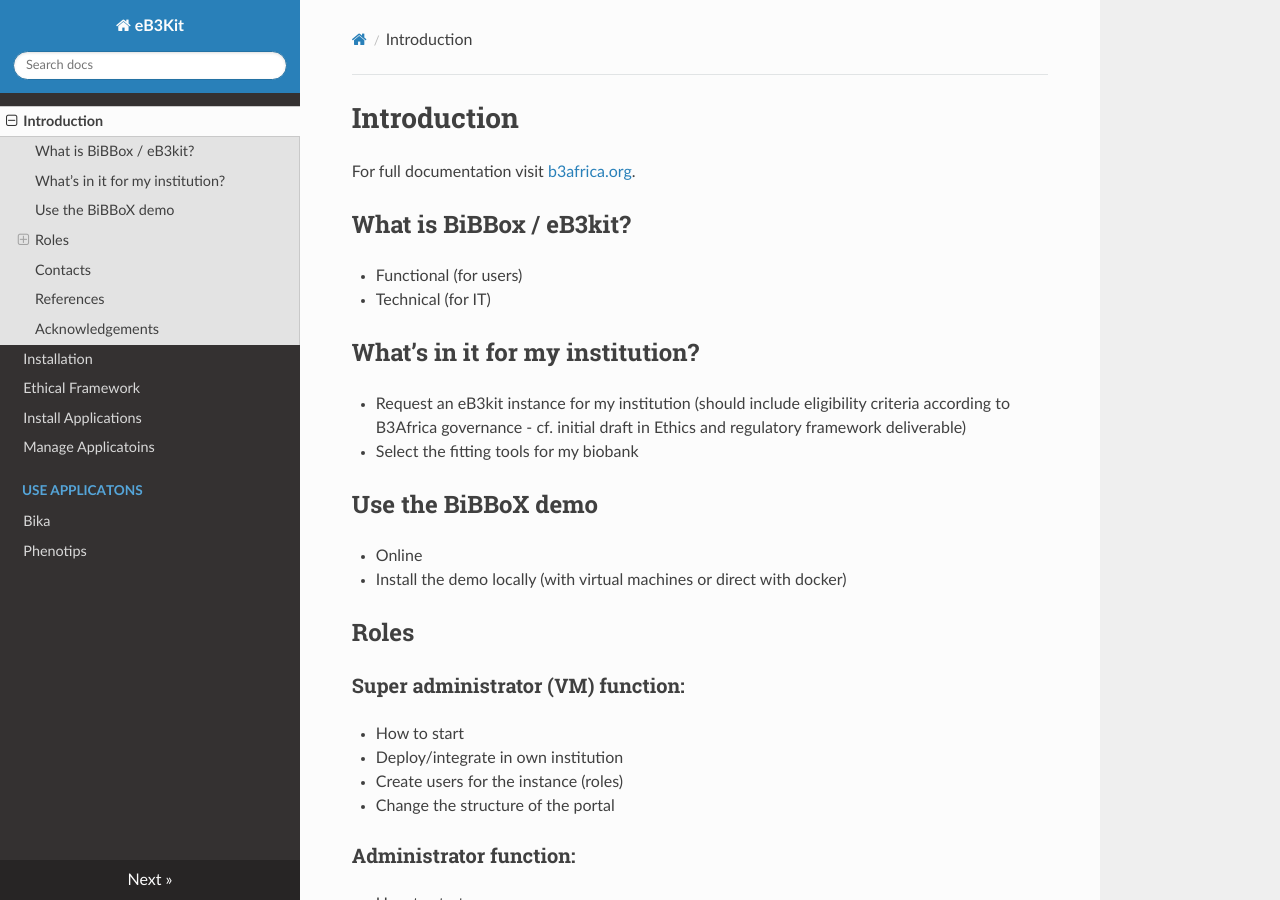
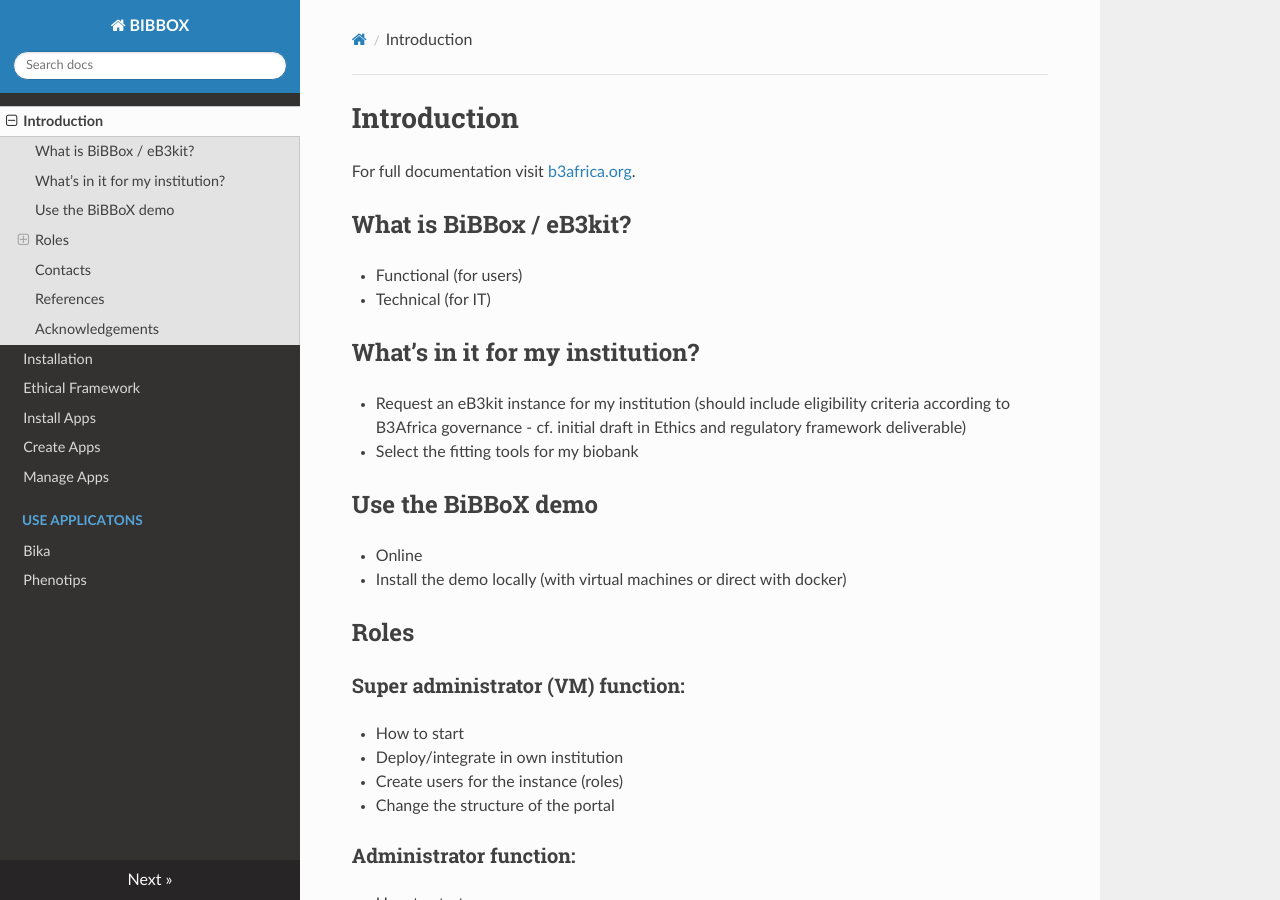
Before and after one commit to roxmer/bibbox-documentation, an MkDocs documentation site: the page built from docs/index.md, in a window 1280 px wide and 900 px high. Built offline with MkDocs 1.6.1, drawn with Linux system fonts in a browser that asks for light colours; nearby versions of some CDN libraries; old or Windows-style settings are respelled for this version of MkDocs.

Commit message:
add an App creators manual

```diff
--- a/mkdocs.yml
+++ b/mkdocs.yml
@@ -1,11 +1,12 @@
-site_name: eB3Kit
+site_name: BIBBOX
 
 pages:
     - Introduction: index.md
     - Installation: installation.md
     - Ethical Framework: ethics.md
-    - Install Applications: admin-documentation.md
-    - Manage Applicatoins: pi-curators-documentation.md
+    - Install Apps: admin-documentation.md
+    - Create Apps: app-creators-manual.md
+    - Manage Apps: pi-curators-documentation.md
     - Use Applicatons:
         - Bika: apptutorials/bika.md
         - Phenotips: apptutorials/phenotips.md
```
Also changed, not shown: docs/app-creators-manual.md (added, +5 -0 lines).
